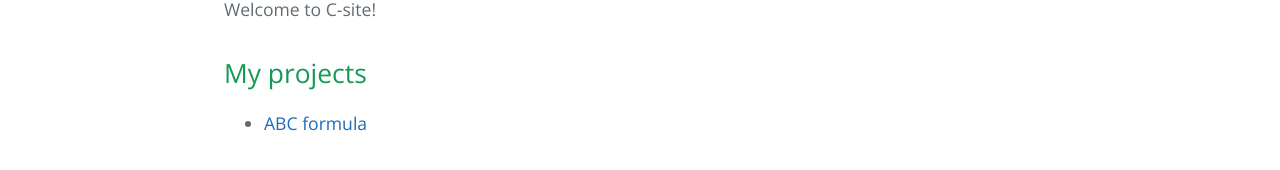
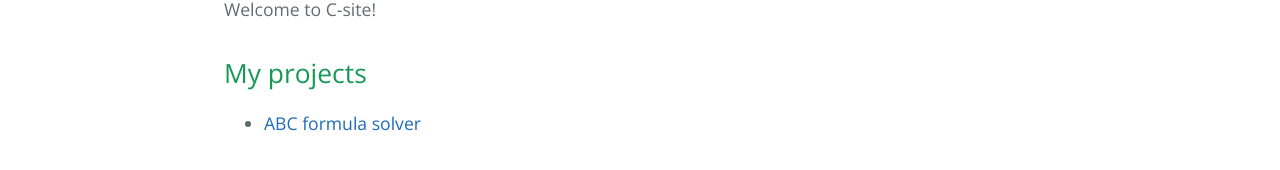
Before and after one commit to codeman1o1/codeman1o1.github.io, a Jekyll site: the page built from index.md, in a window 1280 px wide. Shown: the part 489-659 px from the top of the page. Built offline with Jekyll 4.4.1, drawn with Linux system fonts in a browser that asks for light colours; our own code applies the rules of GitHub Pages for plain Markdown files.

Commit message:
Renamed abc-formula to abc-formula_solver

```diff
--- a/index.md
+++ b/index.md
@@ -8,4 +8,4 @@ Welcome to C-site!
 
 ## My projects
 
-* [ABC formula](assets/files/abc-formula.exe)
+* [ABC formula solver](assets/files/abc-formula_solver.exe)
```
Also changed, not shown: 1 other file.
